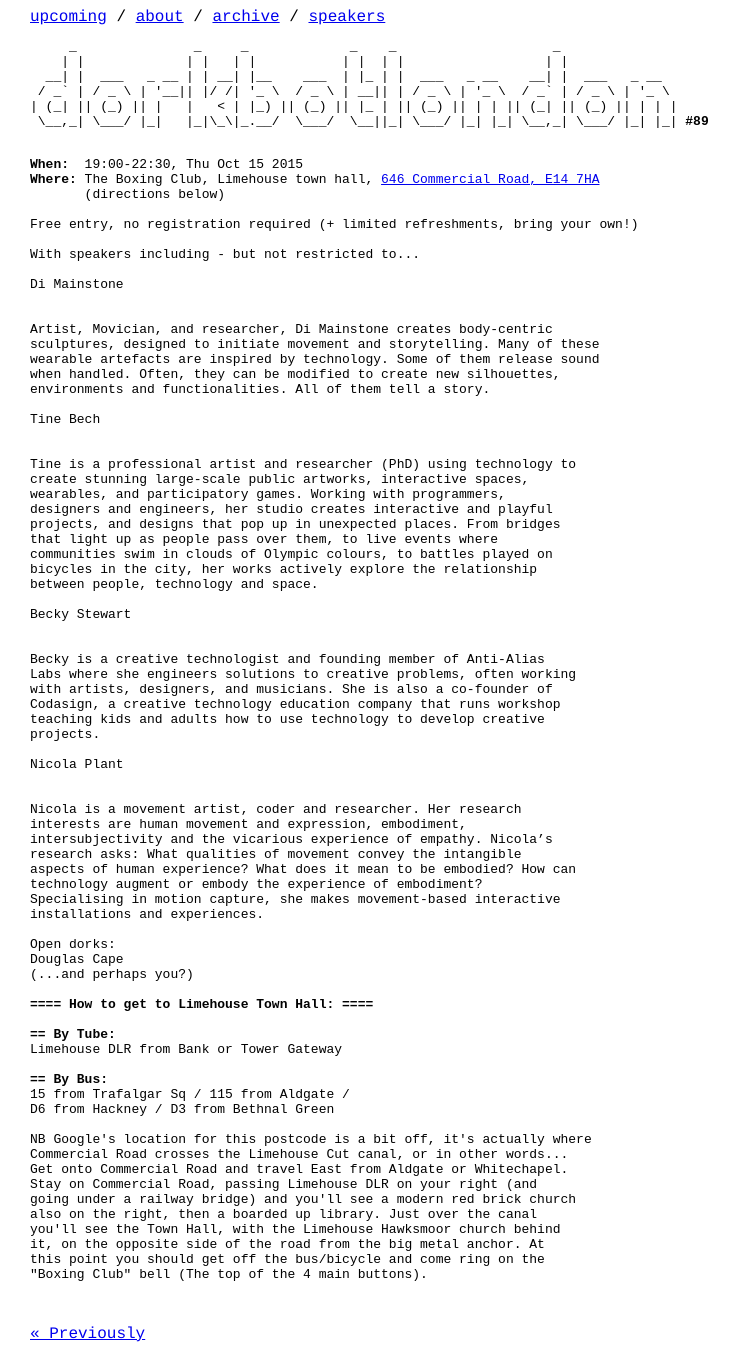
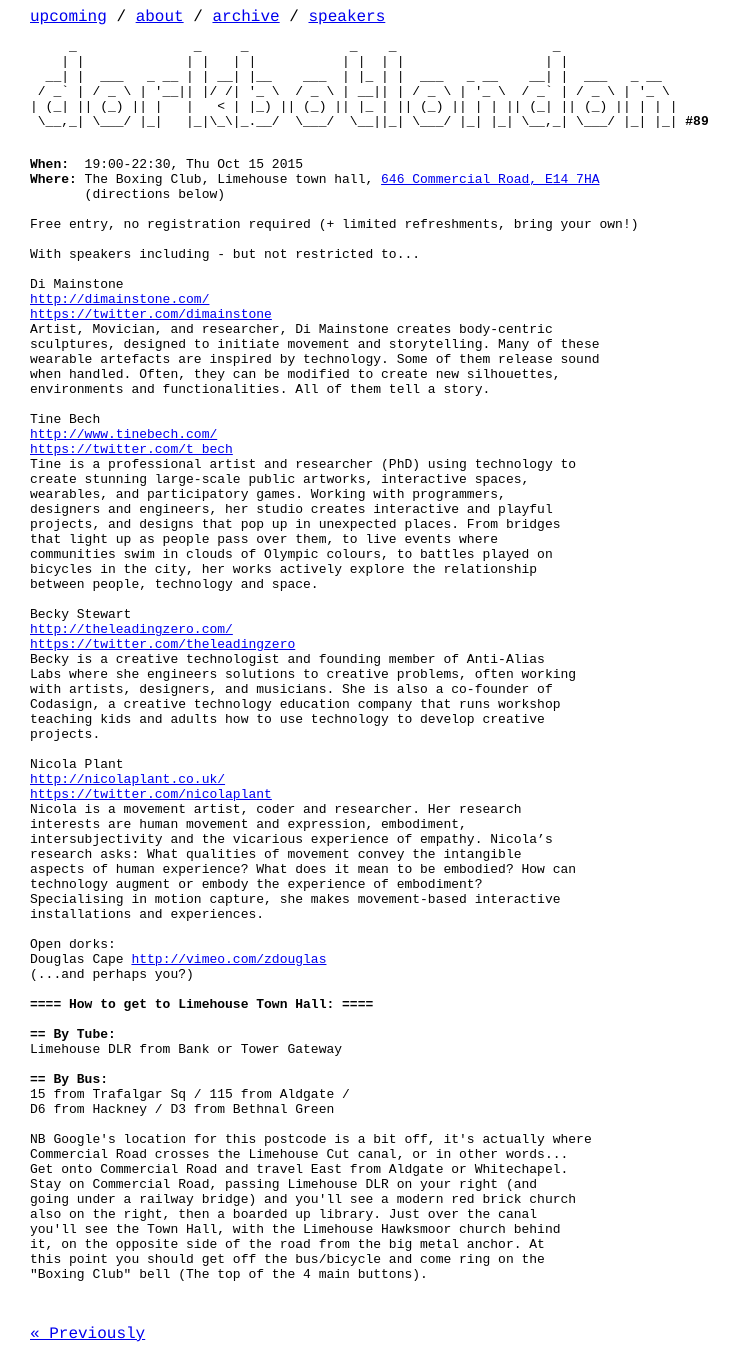
Before and after one commit to dorkbotlondon/dorkbotlondon.github.io, a Jekyll site: the page built from _posts/2015-10-15-89.html, in a window 1280 px wide. Shown: the whole page, without its empty margins (0-741 px from the left). Built offline with Jekyll 4.4.1, drawn with Linux system fonts in a browser that asks for light colours; Markdown is read by kramdown in place of the engine named in the settings; some of the changed lines change nothing that is shown.

Commit message:
Update 2015-10-15-89.html
doh fixed URLs

```diff
--- a/_posts/2015-10-15-89.html
+++ b/_posts/2015-10-15-89.html
@@ -17,8 +17,8 @@ Free entry, no registration required (+ limited refreshments, bring your own!)
 With speakers including - but not restricted to...
 
 Di Mainstone
-<a href="http://dimainstone.com/"></a>
-<a href="https://twitter.com/dimainstone"></a>
+<a href="http://dimainstone.com/">http://dimainstone.com/</a>
+<a href="https://twitter.com/dimainstone">https://twitter.com/dimainstone</a>
 Artist, Movician, and researcher, Di Mainstone creates body-centric
 sculptures, designed to initiate movement and storytelling. Many of these
 wearable artefacts are inspired by technology. Some of them release sound
@@ -26,8 +26,8 @@ when handled. Often, they can be modified to create new silhouettes,
 environments and functionalities. All of them tell a story.
 
 Tine Bech
-<a href="http://www.tinebech.com/"></a>
-<a href="https://twitter.com/t_bech"></a>
+<a href="http://www.tinebech.com/">http://www.tinebech.com/</a>
+<a href="https://twitter.com/t_bech">https://twitter.com/t_bech</a>
 Tine is a professional artist and researcher (PhD) using technology to
 create stunning large-scale public artworks, interactive spaces,
 wearables, and participatory games. Working with programmers,
@@ -39,8 +39,8 @@ bicycles in the city, her works actively explore the relationship
 between people, technology and space.
 
 Becky Stewart
-<a href="http://theleadingzero.com/"></a>
-<a href="https://twitter.com/theleadingzero"></a>
+<a href="http://theleadingzero.com/">http://theleadingzero.com/</a>
+<a href="https://twitter.com/theleadingzero">https://twitter.com/theleadingzero</a>
 Becky is a creative technologist and founding member of Anti-Alias
 Labs where she engineers solutions to creative problems, often working
 with artists, designers, and musicians. She is also a co-founder of
@@ -49,8 +49,8 @@ teaching kids and adults how to use technology to develop creative
 projects.
 
 Nicola Plant
-<a href="http://nicolaplant.co.uk/"></a>
-<a href="https://twitter.com/nicolaplant"></a>
+<a href="http://nicolaplant.co.uk/">http://nicolaplant.co.uk/</a>
+<a href="https://twitter.com/nicolaplant">https://twitter.com/nicolaplant</a>
 Nicola is a movement artist, coder and researcher. Her research
 interests are human movement and expression, embodiment,
 intersubjectivity and the vicarious experience of empathy. Nicola’s
@@ -61,5 +61,5 @@ Specialising in motion capture, she makes movement-based interactive
 installations and experiences.
 
 Open dorks:
-Douglas Cape <a href="http://vimeo.com/zdouglas"></a>
+Douglas Cape <a href="http://vimeo.com/zdouglas">http://vimeo.com/zdouglas</a>
 (...and perhaps you?)
```
